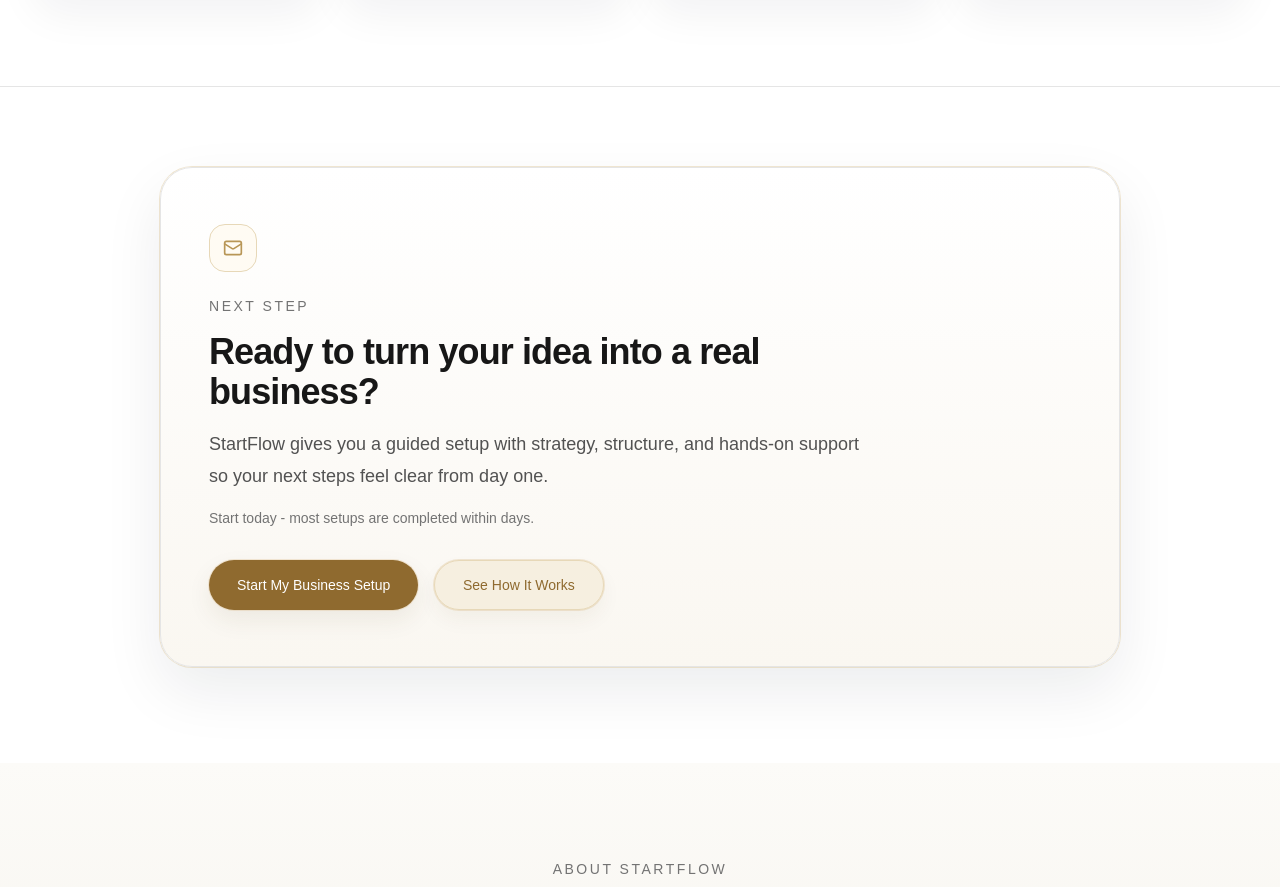
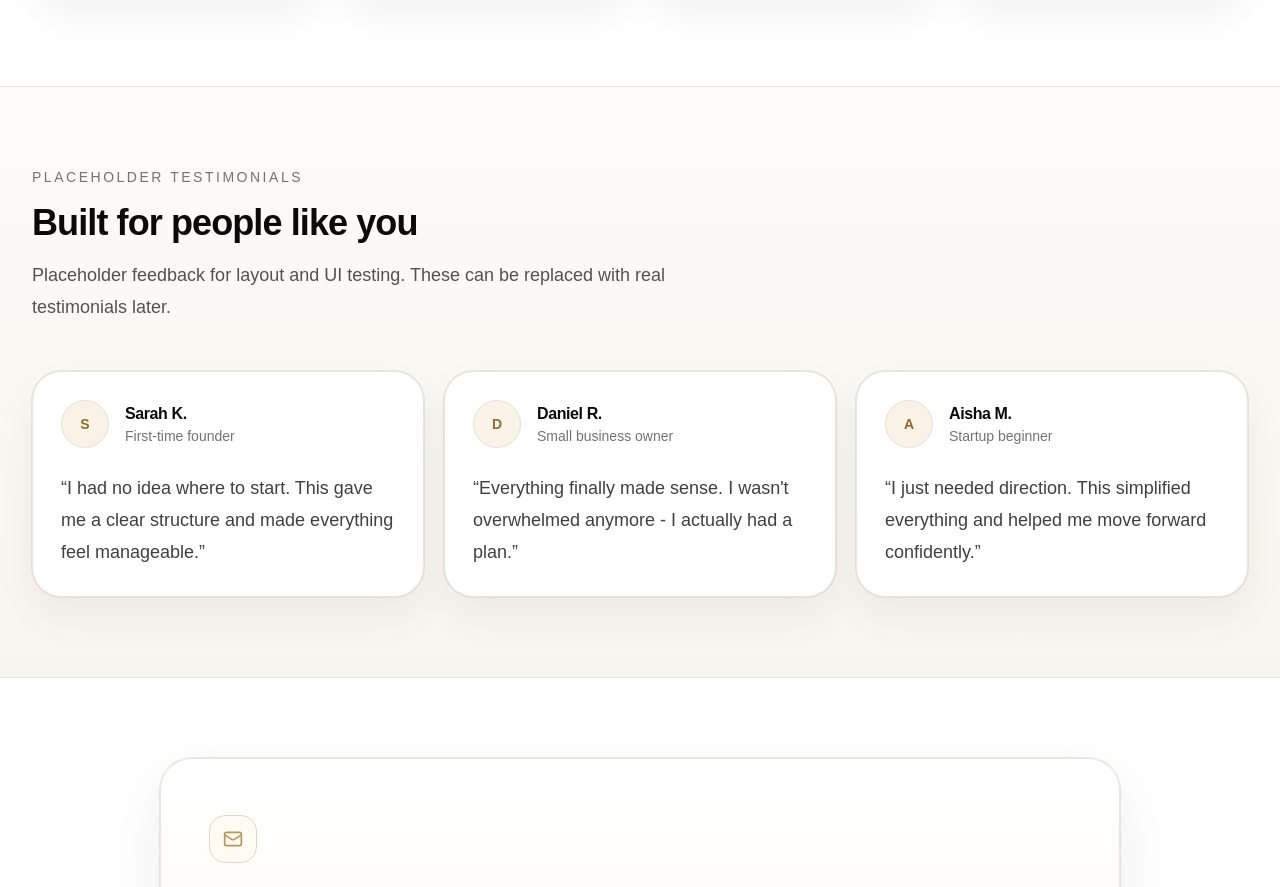
Before and after one commit to zaindurrani93/startflow-site, a Next.js app: page / in a window 1280 px wide. Shown: the part 2240-3127 px from the top of the page. Built offline with nearby package versions, Linux system fonts and the light colour scheme.

Commit message:
pricing update

```diff
--- a/app/globals.css
+++ b/app/globals.css
@@ -223,6 +223,7 @@
   text-underline-offset: 5px;
 }
 
+
 .nav-link {
   position: relative;
   display: inline-flex;
--- a/app/page.tsx
+++ b/app/page.tsx
@@ -1,5 +1,6 @@
 import {
   ContactSection,
+  FounderTestimonials,
   HomeHero,
   HomePageLinks,
   WhoThisIsForSection,
@@ -16,6 +17,7 @@
       <WhoThisIsForSection />
       <HomePageLinks />
       <WhyStartFlow />
+      <FounderTestimonials />
       <ContactSection />
       <AboutStartFlow />
     </main>
--- a/components/startflow-sections.tsx
+++ b/components/startflow-sections.tsx
@@ -128,6 +128,27 @@
   "First-time founders",
   "People with ideas but no structure",
   "Anyone stuck on \"where do I start\""
+];
+
+const founderTestimonials = [
+  {
+    name: "Sarah K.",
+    role: "First-time founder",
+    quote:
+      "I had no idea where to start. This gave me a clear structure and made everything feel manageable."
+  },
+  {
+    name: "Daniel R.",
+    role: "Small business owner",
+    quote:
+      "Everything finally made sense. I wasn't overwhelmed anymore - I actually had a plan."
+  },
+  {
+    name: "Aisha M.",
+    role: "Startup beginner",
+    quote:
+      "I just needed direction. This simplified everything and helped me move forward confidently."
+  }
 ];
 
 export function HomeHero() {
@@ -364,7 +385,6 @@
               <p className="mt-6 text-xs font-medium uppercase tracking-[0.22em] text-neutral-500">Launch</p>
               <p className="mt-3 text-4xl font-semibold tracking-tight text-neutral-950">$299</p>
               <h3 className="plan-title mt-5 text-[2rem] font-semibold leading-none text-neutral-950 sm:text-[2.15rem]">Launch</h3>
-              <p className="mt-3 text-sm font-medium text-neutral-500">For getting your business off the ground</p>
               <p className="mt-5 text-base leading-7 text-neutral-600">
 
               </p>
@@ -433,7 +453,7 @@
               <p className="mt-3 text-sm font-medium text-neutral-500">For a stronger launch presence and support</p>
               <p className="mt-5 max-w-md text-base leading-7 text-neutral-600">
 
-              </p>
+                </p>
               <div className="mt-6 rounded-full bg-[#8f6a2f] px-5 py-2 text-sm font-medium text-white shadow-sm">
                 Premium package
               </div>
@@ -482,6 +502,51 @@
               Choose Build
               <ArrowRight size={15} className="transition-transform group-hover:translate-x-0.5" />
             </Link>
+          </div>
+        </div>
+
+        <div className="mt-8 rounded-[2rem] border border-[#eadfcb] bg-white/85 p-5 sm:p-6">
+          <div className="max-w-2xl">
+            <p className="text-sm font-medium uppercase tracking-[0.18em] text-neutral-500">
+              What to Expect
+            </p>
+            <h3 className="mt-3 text-[2rem] font-semibold tracking-tight text-neutral-950 sm:text-[2.2rem]">
+              What to Expect
+            </h3>
+          </div>
+
+          <div className="mt-7 grid gap-4 md:grid-cols-3">
+            <div className="rounded-[1.5rem] border border-neutral-200 bg-[#fdfbf7] px-5 py-4.5">
+              <p className="text-base font-semibold tracking-tight text-neutral-950">
+                Delivery Timeline
+              </p>
+              <p className="mt-2.5 text-sm leading-6 text-neutral-500">
+                Launch: 3–5 business days
+              </p>
+              <p className="mt-1.5 text-sm leading-6 text-neutral-500">
+                Build: 5–10 business days
+              </p>
+            </div>
+
+            <div className="rounded-[1.5rem] border border-neutral-200 bg-[#fdfbf7] px-5 py-4.5">
+              <p className="text-base font-semibold tracking-tight text-neutral-950">
+                What&apos;s Included
+              </p>
+              <p className="mt-2.5 text-sm leading-6 text-neutral-500">
+                A structured setup process designed to give you clarity, direction,
+                and a strong starting point.
+              </p>
+            </div>
+
+            <div className="rounded-[1.5rem] border border-neutral-200 bg-[#fdfbf7] px-5 py-4.5">
+              <p className="text-base font-semibold tracking-tight text-neutral-950">
+                Ongoing Support
+              </p>
+              <p className="mt-2.5 text-sm leading-6 text-neutral-500">
+                Optional monthly support or one-time updates are available after
+                completion.
+              </p>
+            </div>
           </div>
         </div>
 
@@ -590,6 +655,50 @@
   );
 }
 
+export function FounderTestimonials() {
+  return (
+    <section className="border-b border-neutral-200 bg-[linear-gradient(180deg,#fcfbf8_0%,#f8f5ee_100%)]">
+      <div className="mx-auto max-w-7xl px-5 py-16 sm:px-6 sm:py-20 lg:px-8">
+        <div className="max-w-2xl">
+          <p className="text-sm font-medium uppercase tracking-[0.18em] text-neutral-500">
+            Placeholder Testimonials
+          </p>
+          <h2 className="mt-4 text-3xl font-semibold tracking-tight text-neutral-950 sm:text-4xl">
+            Built for people like you
+          </h2>
+          <p className="mt-4 text-lg leading-8 text-neutral-600">
+            Placeholder feedback for layout and UI testing. These can be replaced with real testimonials later.
+          </p>
+        </div>
+
+        <div className="mt-12 grid gap-5 md:grid-cols-3">
+          {founderTestimonials.map((testimonial) => (
+            <div
+              key={testimonial.name}
+              className="interactive card-hover rounded-[1.85rem] border border-neutral-200 bg-white p-7"
+            >
+              <div className="flex items-center gap-4">
+                <div className="flex h-12 w-12 items-center justify-center rounded-full border border-[#eadfcb] bg-[#f9f3e7] text-sm font-semibold text-[#8f6a2f]">
+                  {testimonial.name.slice(0, 1)}
+                </div>
+                <div>
+                  <p className="text-base font-semibold tracking-tight text-neutral-950">
+                    {testimonial.name}
+                  </p>
+                  <p className="text-sm text-neutral-500">{testimonial.role}</p>
+                </div>
+              </div>
+              <p className="mt-6 text-lg leading-8 text-neutral-700">
+                &ldquo;{testimonial.quote}&rdquo;
+              </p>
+            </div>
+          ))}
+        </div>
+      </div>
+    </section>
+  );
+}
+
 export function AboutStartFlow() {
   return (
     <section id="about-startflow" className="border-b border-neutral-200 bg-[linear-gradient(180deg,#fcfbf8_0%,#f5f2eb_100%)]">
```
